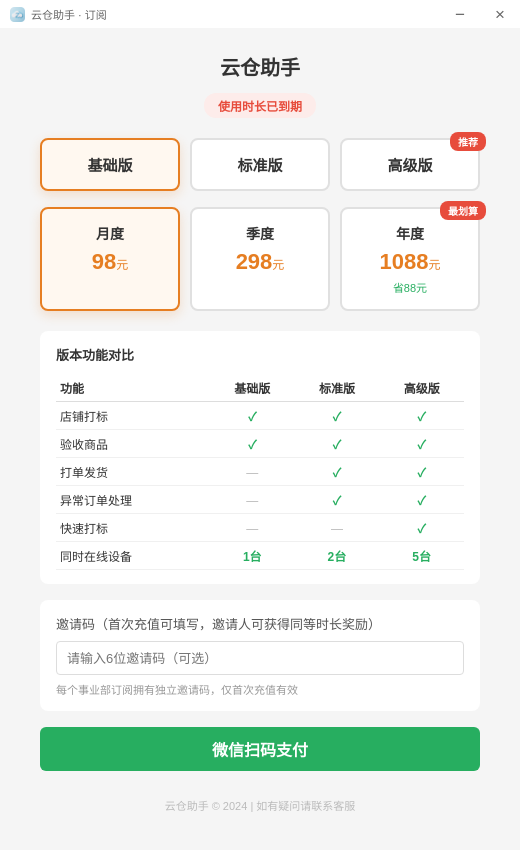
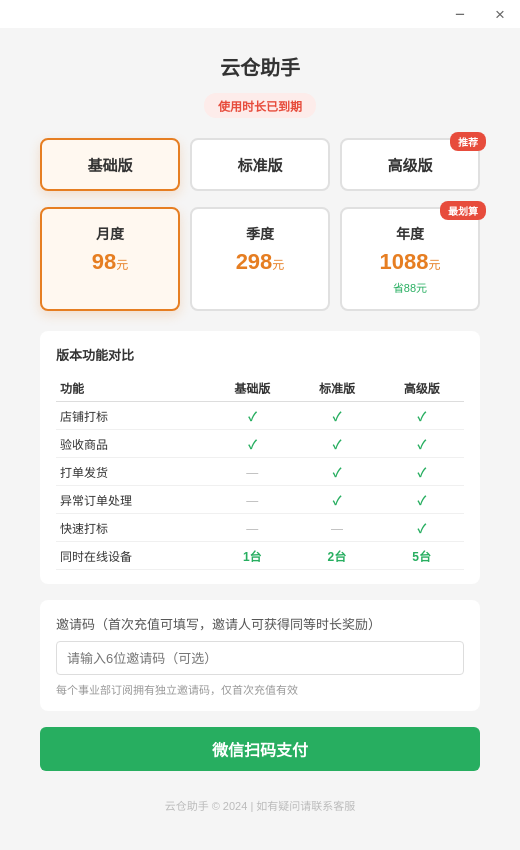
Before and after one commit to zhouxinren188/ychelper, an Electron app: page src/subscription.html in a window 520 px wide. Drawn offline with Linux system fonts and the light colour scheme; no server answers.

Commit message:
fix: simplify subscription window chrome

```diff
--- a/src/subscription.html
+++ b/src/subscription.html
@@ -24,23 +24,9 @@
       color: #666;
       -webkit-app-region: drag;
     }
-    .subscription-titlebar-brand {
-      min-width: 0;
-      display: flex;
-      align-items: center;
-      gap: 6px;
-      padding-left: 10px;
-      font-size: 11px;
-    }
-    .subscription-titlebar-brand img {
-      width: 15px;
-      height: 15px;
-      flex: 0 0 auto;
-    }
-    .subscription-titlebar-title {
-      overflow: hidden;
-      text-overflow: ellipsis;
-      white-space: nowrap;
+    .subscription-titlebar-drag {
+      flex: 1;
+      height: 100%;
     }
     .subscription-window-controls {
       height: 100%;
@@ -564,10 +550,7 @@
 </head>
 <body>
   <header class="subscription-titlebar" id="subscriptionTitlebar">
-    <div class="subscription-titlebar-brand">
-      <img src="icon.ico" alt="" draggable="false">
-      <span class="subscription-titlebar-title">云仓助手 · 订阅</span>
-    </div>
+    <div class="subscription-titlebar-drag" aria-hidden="true"></div>
     <div class="subscription-window-controls">
       <button class="subscription-window-button" id="subscriptionMinimize" type="button"
         aria-label="最小化" title="最小化">&#8722;</button>
```
Also changed, not shown: tests/subscription-upgrade-flow.test.js (+4 -0 lines).
